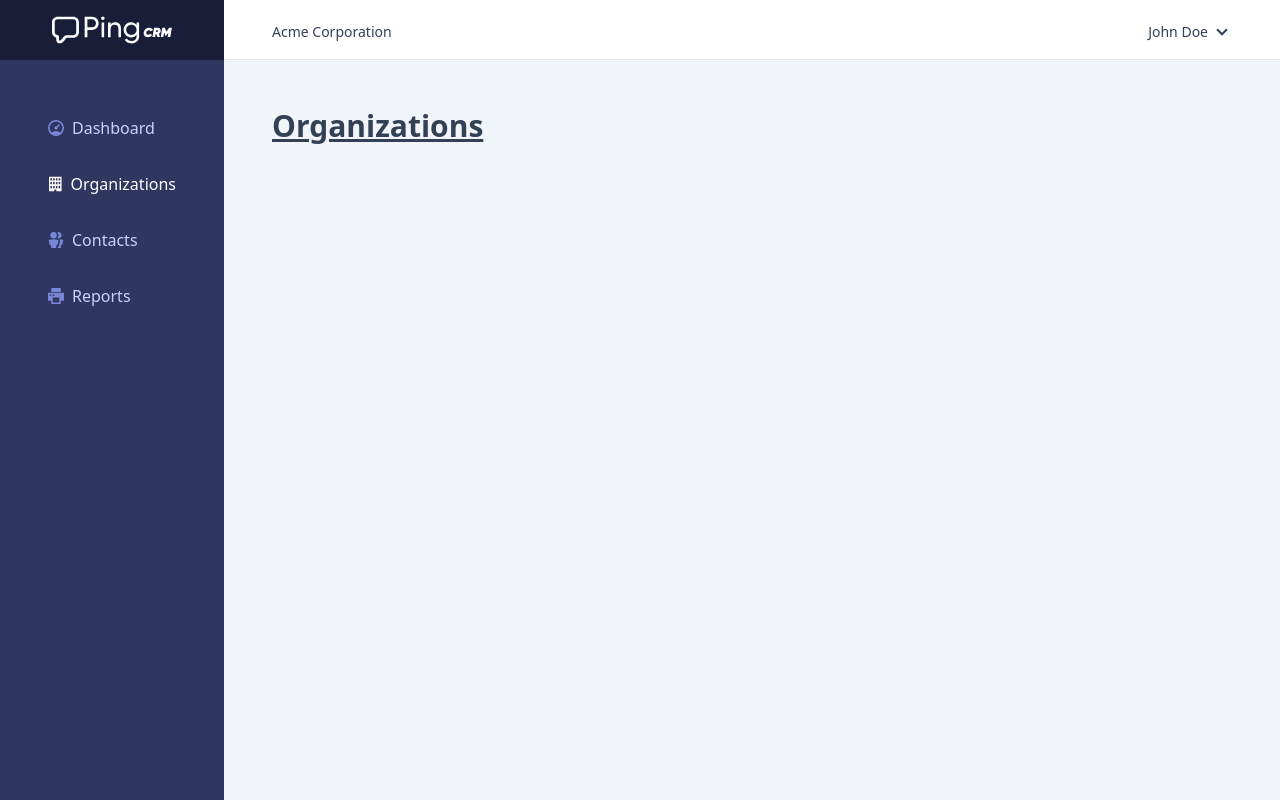
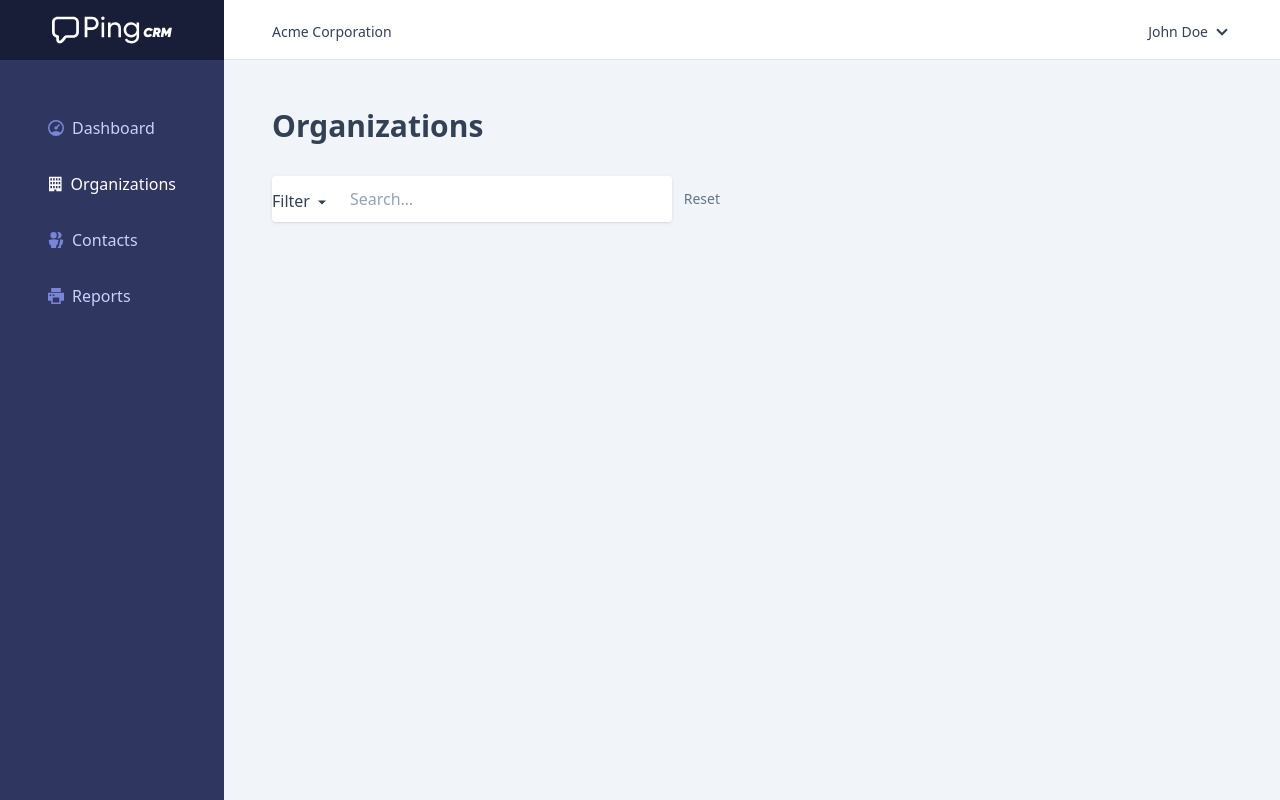
Before and after one commit to hrh47/pingcrm, a React (Vite) app: page /organizations in a window 1280 px wide. Built offline with nearby package versions, Linux system fonts and the light colour scheme.

Commit message:
Add SearchFilter

```diff
--- /dev/null
+++ b/src/components/SearchFilter.jsx
@@ -0,0 +1,71 @@
+import Dropdown from "./Dropdown";
+import PropTypes from "prop-types";
+
+const SearchFilter = ({
+  children,
+  modelValue,
+  maxWidth = 300,
+  onInput,
+  reset,
+  className,
+}) => {
+  return (
+    <div className={className}>
+      <div className="flex items-center">
+        <div className="flex w-full bg-white rounded shadow">
+          <Dropdown
+            autoClose={false}
+            className="focus:z-10 px-4 hover:bg-gray-100 border-r focus:border-white rounded-l focus:ring md:px-6"
+            placement="bottom-start"
+            dropdownButton={
+              <div className="flex items-baseline">
+                <span className="hidden text-gray-700 md:inline">Filter</span>
+                <svg
+                  className="w-2 h-2 fill-gray-700 md:ml-2"
+                  xmlns="http://www.w3.org/2000/svg"
+                  viewBox="0 0 961.243 599.998"
+                >
+                  <path d="M239.998 239.999L0 0h961.243L721.246 240c-131.999 132-240.28 240-240.624 239.999-.345-.001-108.625-108.001-240.624-240z" />
+                </svg>
+              </div>
+            }
+          >
+            <div
+              className="mt-2 px-4 py-6 w-screen bg-white rounded shadow-xl"
+              style={{ maxWidth: `${maxWidth}px` }}
+            >
+              {children}
+            </div>
+          </Dropdown>
+          <input
+            className="relative px-6 py-3 w-full rounded-r focus:shadow-outline"
+            autoComplete="off"
+            type="text"
+            name="search"
+            placeholder="Search…"
+            onInput={(e) => onInput(e.target.value)}
+            value={modelValue}
+          />
+        </div>
+        <button
+          className="ml-3 text-gray-500 hover:text-gray-700 focus:text-indigo-500 text-sm"
+          type="button"
+          onClick={() => reset()}
+        >
+          Reset
+        </button>
+      </div>
+    </div>
+  );
+};
+
+SearchFilter.propTypes = {
+  children: PropTypes.node,
+  modelValue: PropTypes.string,
+  maxWidth: PropTypes.number,
+  onInput: PropTypes.func,
+  reset: PropTypes.func,
+  className: PropTypes.string,
+};
+
+export default SearchFilter;
--- a/src/pages/Organizations/index.jsx
+++ b/src/pages/Organizations/index.jsx
@@ -1,10 +1,39 @@
+import { useState, useEffect } from "react";
 import { Helmet } from "react-helmet-async";
+import SearchFilter from "../../components/SearchFilter";
 
 const Organizations = () => {
+  const [filters, setFilters] = useState({ search: null, trashed: null });
+  // const [organizations, setOrganizations] = useState([]);
+
+  const reset = () => setFilters({ search: null, trashed: null });
+
+  useEffect(() => {
+    console.log("filters 發生了變化，最新值：", filters);
+  }, [filters]);
+
   return (
     <>
       <Helmet title="Organizations" />
-      <h1 className="text-3xl font-bold underline">Organizations</h1>
+      <h1 className="mb-8 text-3xl font-bold">Organizations</h1>
+      <div className="flex items-center justify-between mb-6">
+        <SearchFilter
+          className="mr-4 w-full max-w-md"
+          modelValue={filters.search}
+          reset={reset}
+          onInput={(e) => setFilters({ ...filters, search: e.target.value })}
+        >
+          <label className="block text-gray-700">Trashed:</label>
+          <select
+            className="form-select mt-1 w-full"
+            onInput={(e) => setFilters({ ...filters, trashed: e.target.value })}
+          >
+            <option value={null} />
+            <option value="with">With Trashed</option>
+            <option value="only">Only Trashed</option>
+          </select>
+        </SearchFilter>
+      </div>
     </>
   );
 };
```
